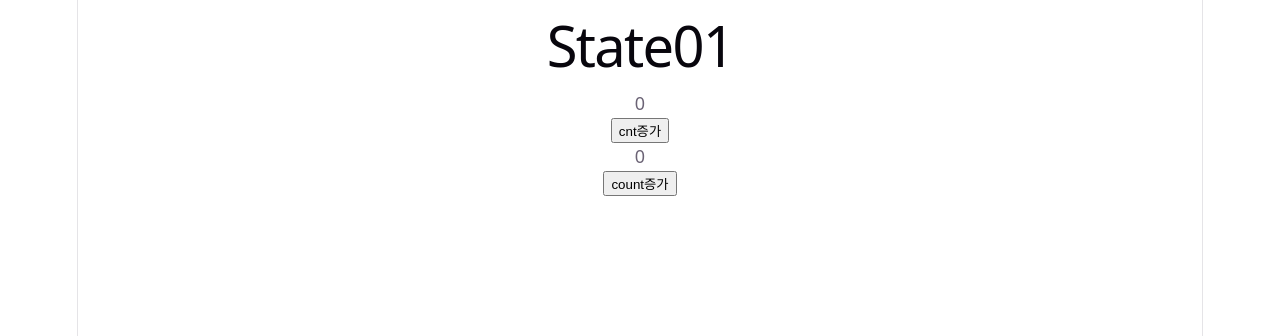
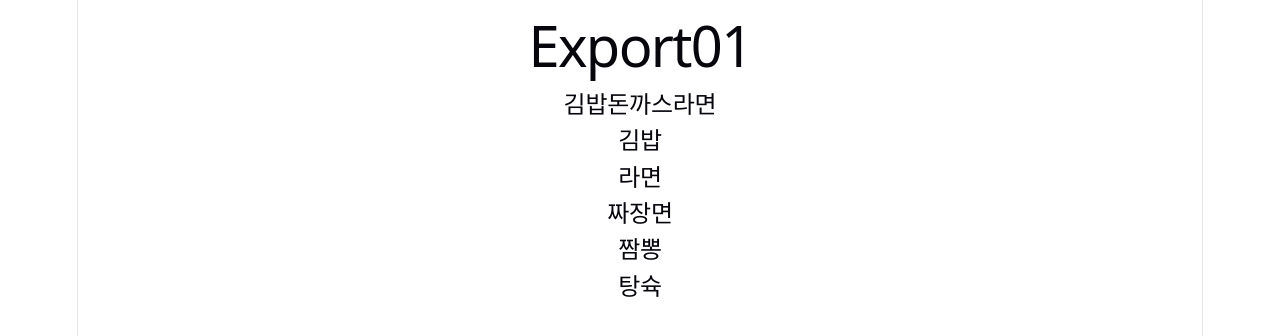
Before and after one commit to gomsik811-png/fe-react-study-8, a React (Vite) app in the folder react-study/: page / in a window 1280 px wide. Shown: the top 336 px of the page. Built offline with nearby package versions, Linux system fonts and the light colour scheme.

Commit message:
리엑트 js 데이터 export import

```diff
--- a/react-study/src/App.jsx
+++ b/react-study/src/App.jsx
@@ -5,6 +5,8 @@
 import './App.css'
 import Basic01 from './components/Basic01'
 import State01 from './components/State01'
+import Export01 from './components/Export01'
+
 
 function App() {
   const [count, setCount] = useState(0)
@@ -12,7 +14,8 @@
   return (
 
       // <Basic01/>
-      <State01/>
+      //<State01/>
+      <Export01/>
 
   )
 }
--- /dev/null
+++ b/react-study/src/components/Export01.jsx
@@ -0,0 +1,37 @@
+import menus from "../data/Mydata01";
+
+import{menu1, menu3} from "../data/Mydata01";
+import { menu4,menu5,menu6 } from "../data/Mydata02";
+
+function Export01(){
+    return(
+        <div>
+            <h1>Export01</h1>
+            <h2>{menus}</h2>
+
+            {/* <h3>{menu3}</h3> */}
+
+            <h2>{menu1}</h2>
+            <h2>{menu3}</h2>
+
+            <h2>{menu4}</h2>
+            <h2>{menu5}</h2>
+            <h2>{menu6}</h2>
+
+
+        </div>
+
+
+    )
+
+}
+
+export default Export01;
+
+
+/*
+    <script src = "index.js">
+
+    ES 모듈 방식
+    ECMAScript 모듈 방식
+*/
--- /dev/null
+++ b/react-study/src/data/Mydata01.js
@@ -0,0 +1,14 @@
+
+//js파일
+//js코드
+
+let menu1 = "김밥";
+let menu2 = "돈까스";
+let menu3 = "라면";
+
+let menus = menu1 + menu2 + menu3;
+
+export default menus;
+
+export {menu1, menu3};
+// export {menu1, menu2, menu3};
--- /dev/null
+++ b/react-study/src/data/Mydata02.js
@@ -0,0 +1,5 @@
+let menu4 = "짜장면";
+let menu5 = "짬뽕";
+let menu6 = "탕슉";
+
+export {menu4, menu5 , menu6};
```
